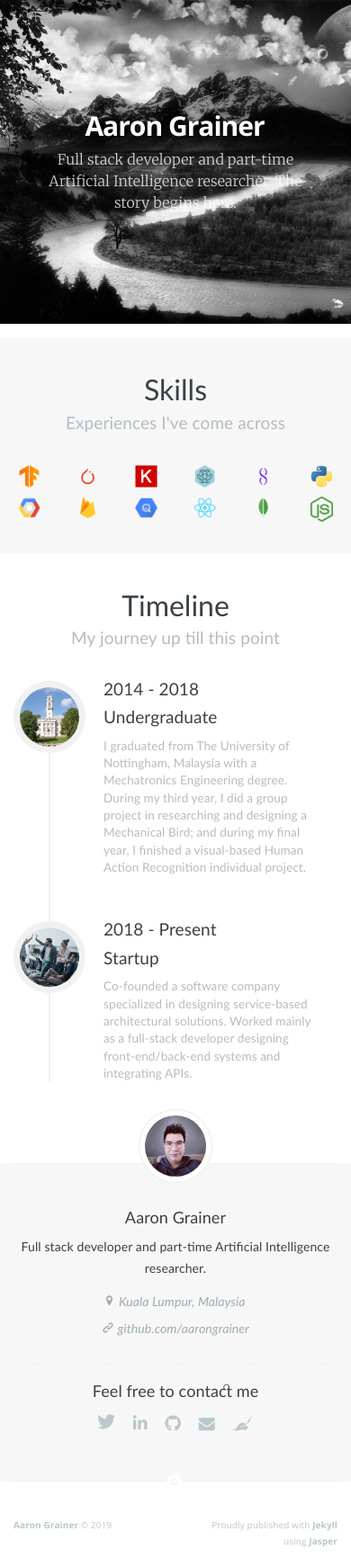
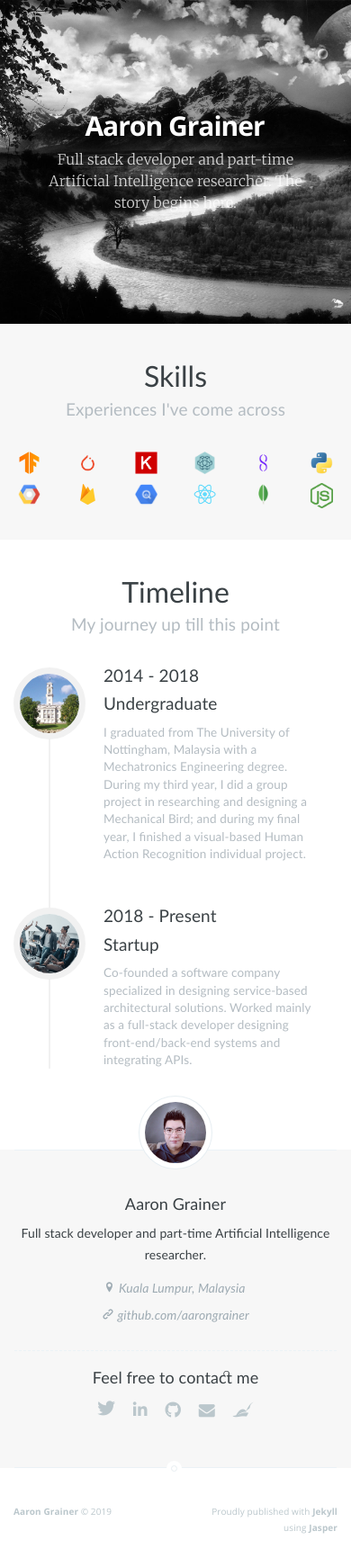
Before and after one commit to AaronGrainer/aarongrainer.github.io, a Jekyll site: the page built from index.html, in a window 390 px wide. Shown: the whole page at 90% size. Built offline with Jekyll 4.4.1, drawn with Linux system fonts in a browser that asks for light colours; nearby versions of some CDN libraries; the list of posts is cut into pages by our own code.

Commit message:
Fixed header margin issue

```diff
--- a/assets/css/screen.css
+++ b/assets/css/screen.css
@@ -1917,7 +1917,6 @@ body.page-template .post-title {
 @media only screen and (max-width: 500px) {
 
     .main-header {
-        margin-bottom: 15px;
         height: 40vh;
     }
 
```
